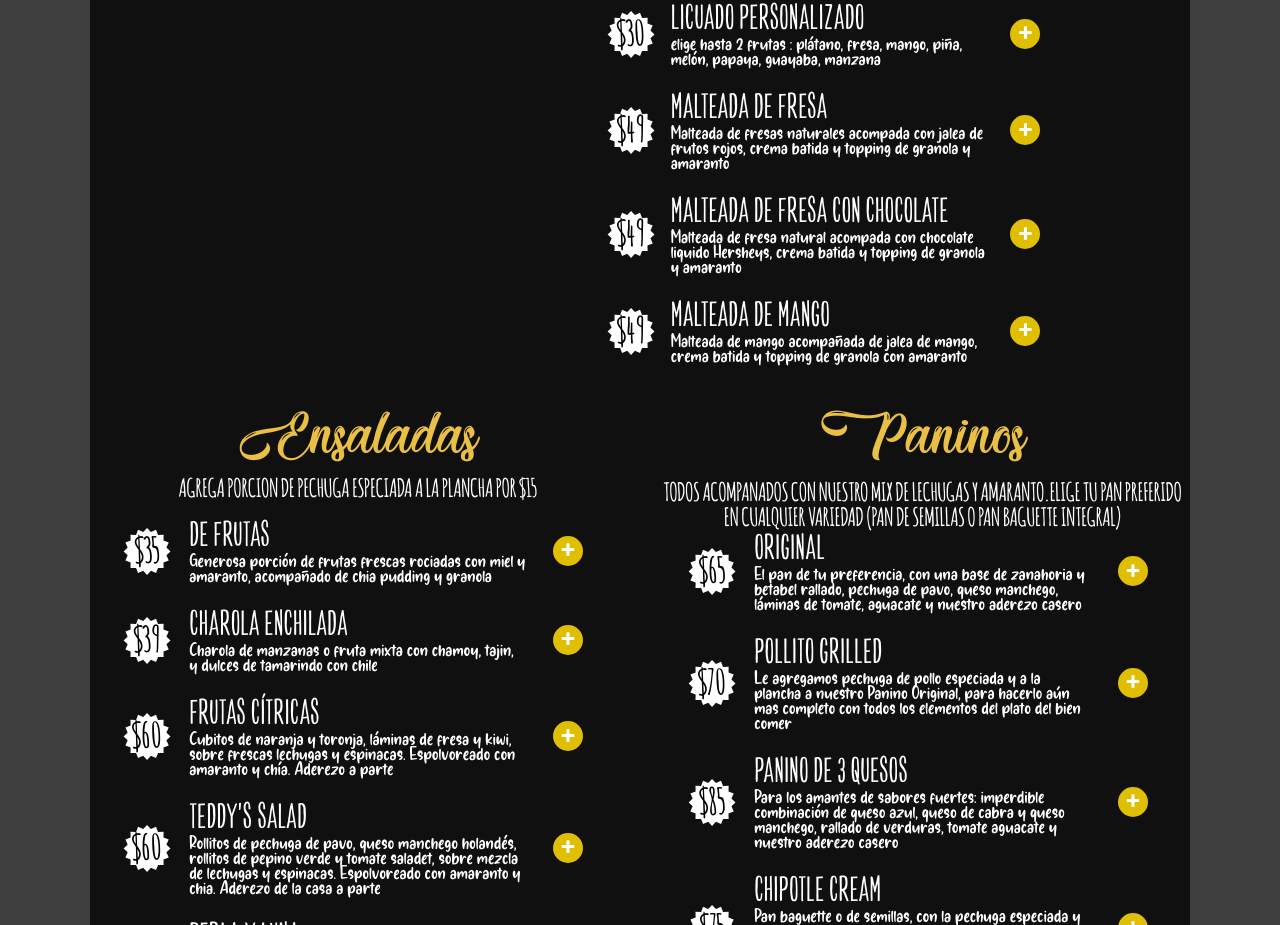
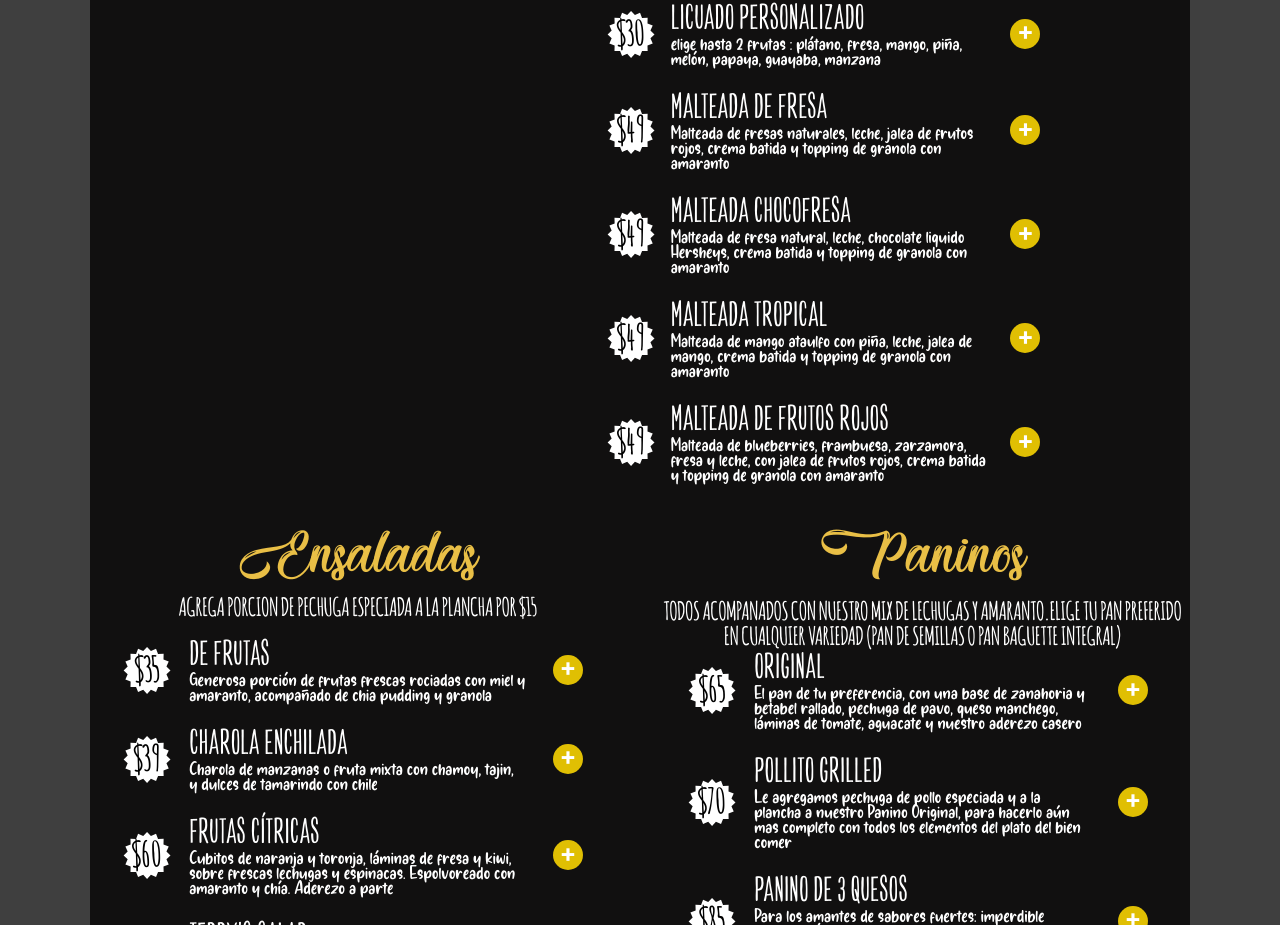
Before and after one commit to jessicafarias/frutastic_restaurant, a React (Create React App) app: page / in a window 1280 px wide. Shown: the part 2738-3663 px from the top of the page. Built offline with nearby package versions, Linux system fonts and the light colour scheme.

Commit message:
docs: Adding new product

```diff
--- a/src/containers/Licuados.js
+++ b/src/containers/Licuados.js
@@ -17,19 +17,25 @@ const Licuados = props => {
   }, {
     id: 5,
     name: 'MALTEADA DE FRESA',
-    description: 'Malteada de fresas naturales acompada con jalea de frutos rojos, crema batida y topping de granola y amaranto',
+    description: 'Malteada de fresas naturales, leche, jalea de frutos rojos, crema batida y topping de granola con amaranto',
     precio: 49,
   },
   {
     id: 6,
-    name: 'MALTEADA DE FRESA CON CHOCOLATE',
-    description: 'Malteada de fresa natural acompada con chocolate liquido Hersheys, crema batida y topping de granola y amaranto',
+    name: 'MALTEADA CHOCOFRESA',
+    description: 'Malteada de fresa natural, leche, chocolate liquido Hersheys, crema batida y topping de granola con amaranto',
     precio: 49,
   },
   {
     id: 7,
-    name: 'MALTEADA DE MANGO',
-    description: 'Malteada de mango acompañada de jalea de mango, crema batida y topping de granola con amaranto',
+    name: 'MALTEADA TROPICAL',
+    description: 'Malteada de mango ataulfo con piña, leche, jalea de mango, crema batida y topping de granola con amaranto',
+    precio: 49,
+  },
+  {
+    id: 7,
+    name: 'MALTEADA DE FRUTOS ROJOS',
+    description: 'Malteada de blueberries, frambuesa, zarzamora, fresa y leche, con jalea de frutos rojos, crema batida y topping de granola con amaranto',
     precio: 49,
   }];
   return (
```
